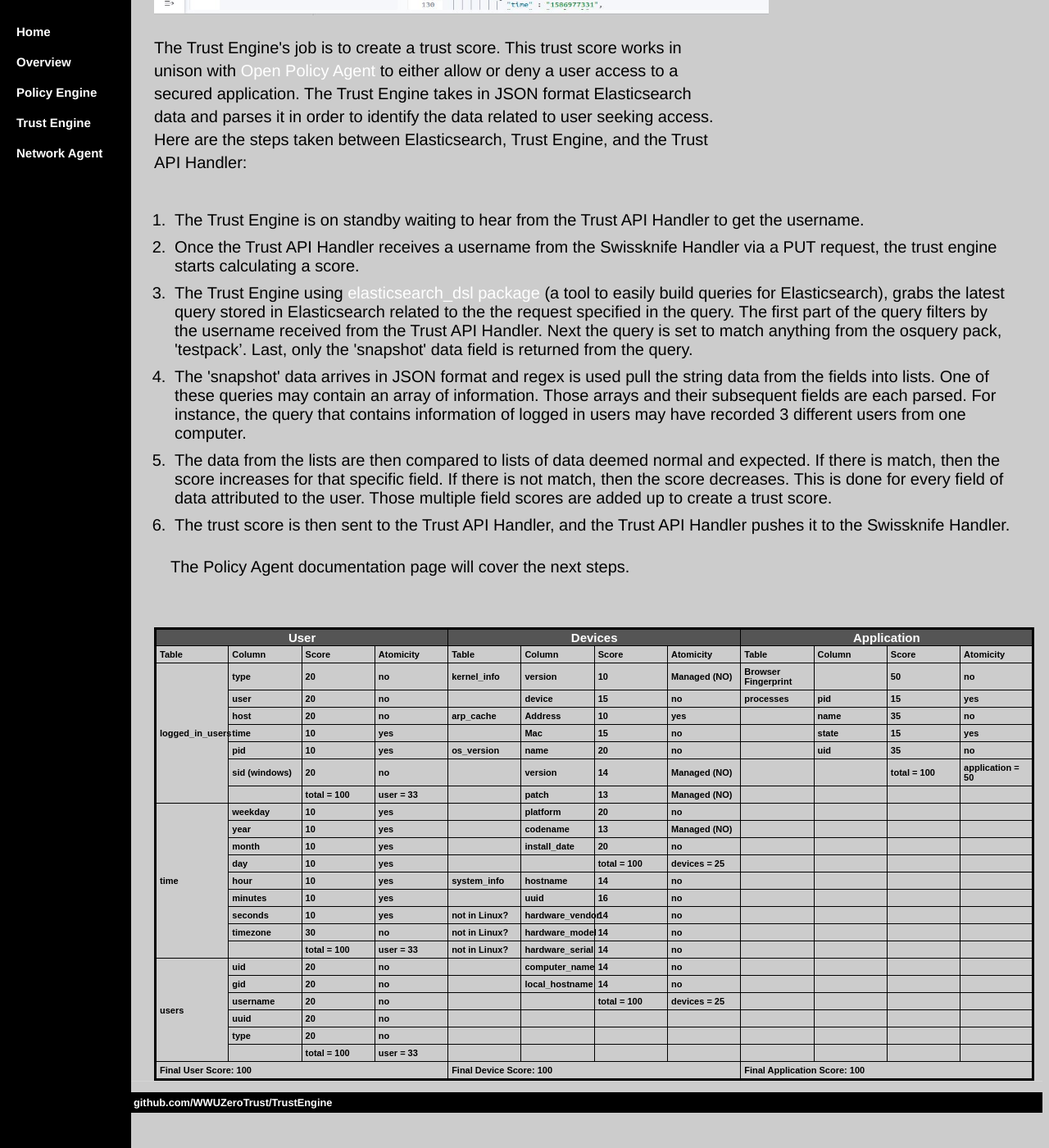
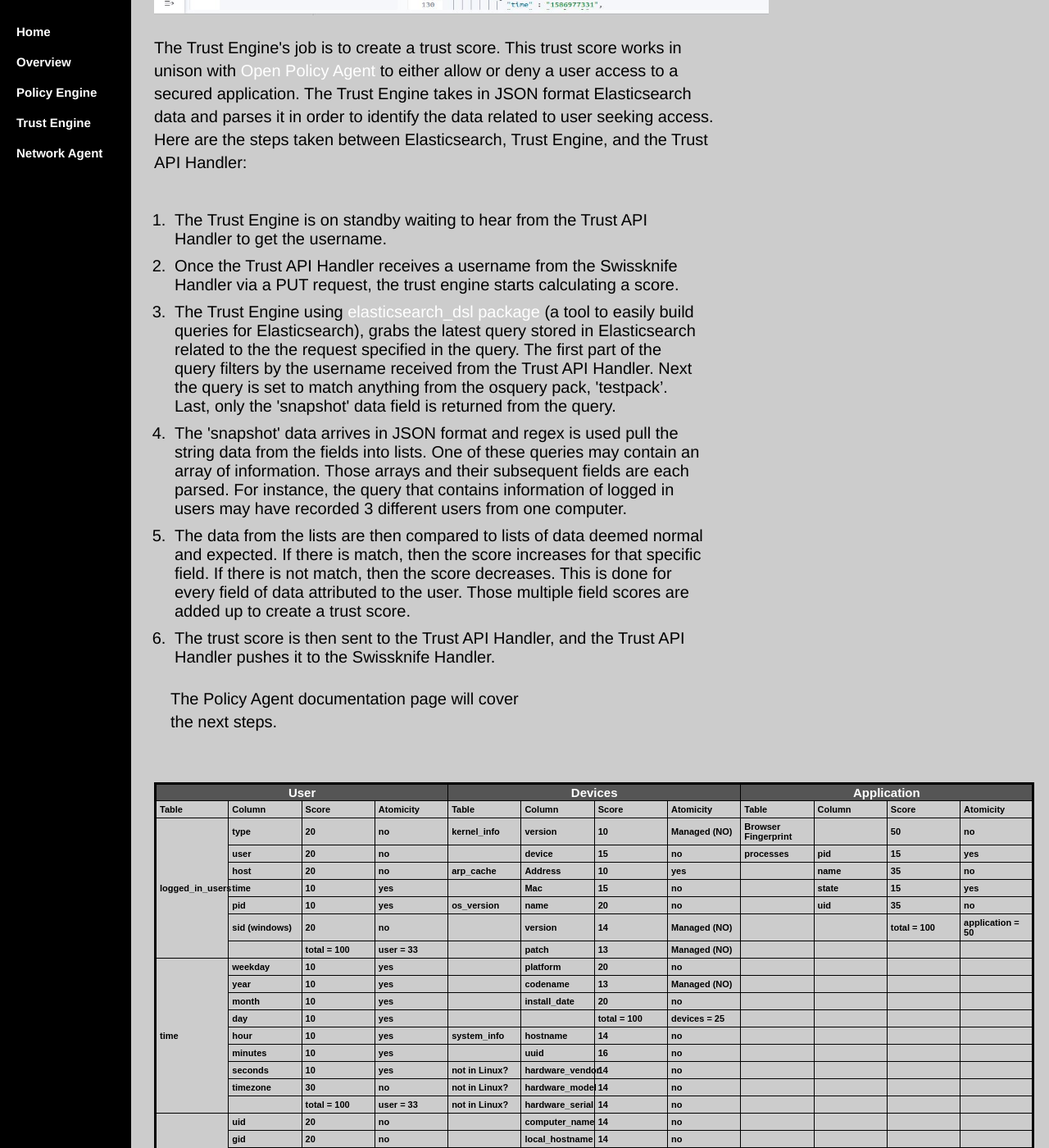
Before and after one commit to WWUZeroTrust/WWUZeroTrust.github.io, a Jekyll site: the page TrustEngine/index.html, which Jekyll copies as it is, in a window 1280 px wide and 1400 px high, scrolled down 3757 px. Shown: the whole window at 82% size. Built offline with Jekyll 4.4.1, drawn with Linux system fonts in a browser that asks for light colours.

Commit message:
Update index.html

```diff
--- a/TrustEngine/index.html
+++ b/TrustEngine/index.html
@@ -98,6 +98,9 @@ ol {
 ol li {
   padding: 5px;
 }
+div.w {
+  width: 65%;
+}
 </style>
 </head>
 <body>
@@ -166,8 +169,7 @@ ol li {
 	Here are the steps taken between Elasticsearch, Trust Engine, and the Trust API Handler:
 		</p>
 
-<table class="tableizer-table">
-<p>
+<div class="w">
 <ol>
 <li>The Trust Engine is on standby waiting to hear from the Trust API Handler to get the username.</li>
 <li>Once the Trust API Handler receives a username from the Swissknife Handler via a PUT request, the trust engine starts calculating a score.</li>
@@ -185,7 +187,7 @@ ol li {
  <li>The trust score is then sent to the Trust API Handler, and the Trust API Handler pushes it to the Swissknife Handler.</li>
 	<p>The Policy Agent documentation page will cover the next steps.</p>
 	</ol>
-	</p>
+	</div>
 	<style type="text/css">
 	table.tableizer-table {
 		font-size: 11px;
```
